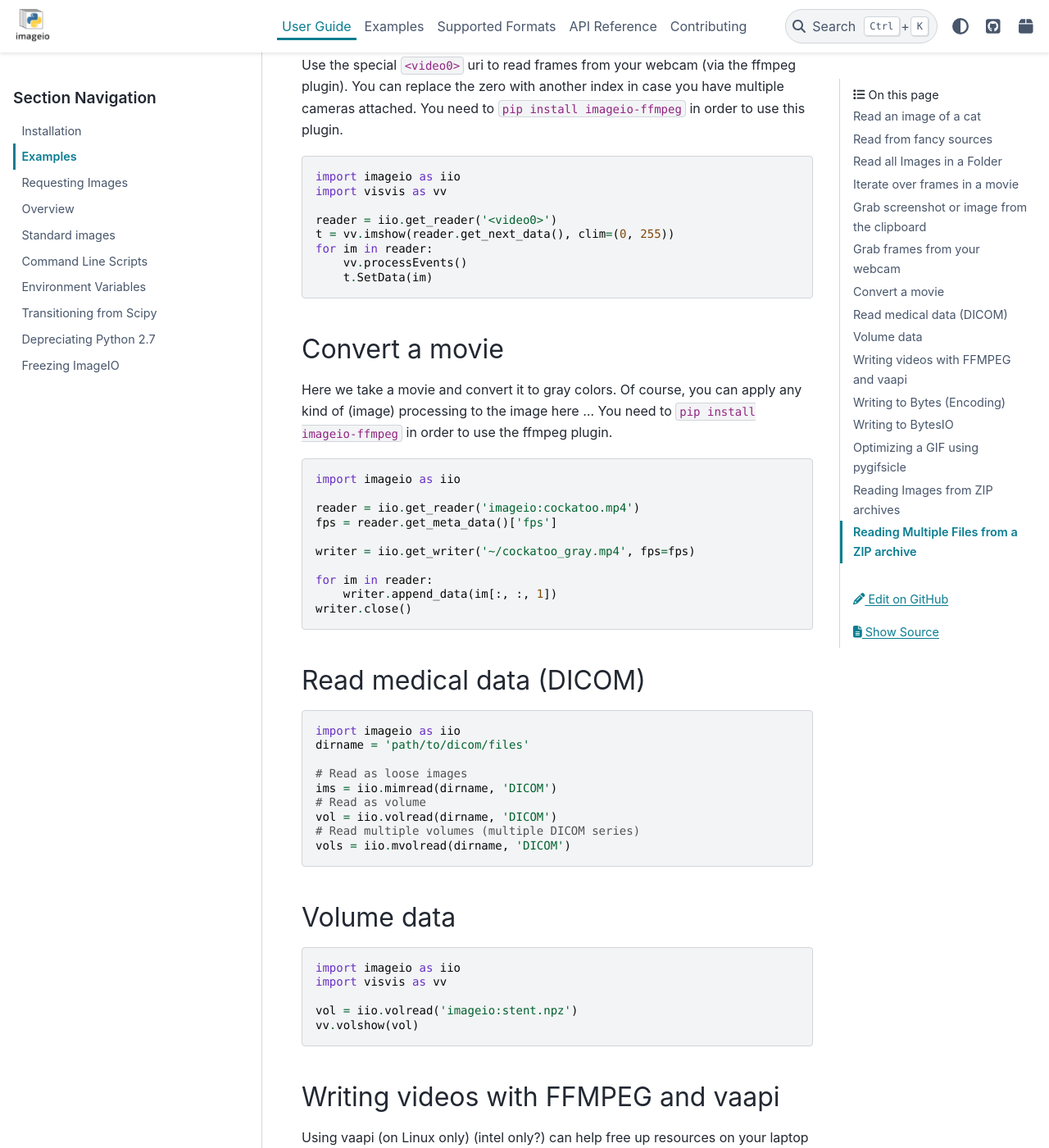
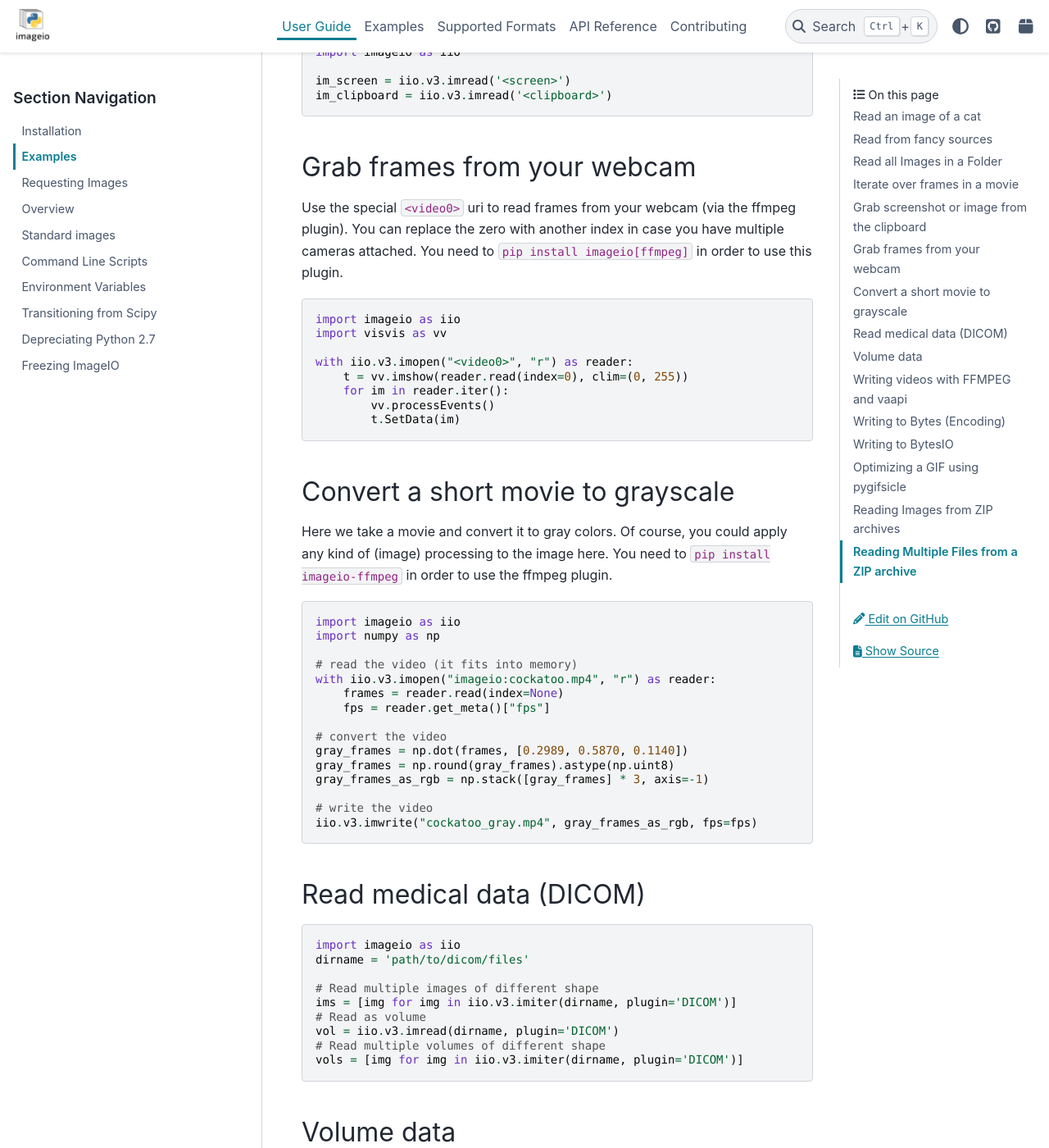
Before and after one commit to imageio/imageio, a Sphinx documentation site: the page built from docs/examples.rst, in a window 1280 px wide and 1400 px high, scrolled down 2233 px. Shown: the whole window at 82% size. Built offline with Sphinx 7.4.7 and the PyData theme 0.15.4, drawn with Linux system fonts in a browser that asks for light colours; some of the changed text lies outside the part shown.

Commit message:
DOC: update examples to use v3

```diff
--- a/docs/examples.rst
+++ b/docs/examples.rst
@@ -19,8 +19,8 @@ Probably the most important thing you'll ever need.
 
     import imageio as iio
 
-    im = iio.imread('imageio:chelsea.png')
-    print(im.shape)
+    im = iio.v3.imread('imageio:chelsea.png')
+    print(im.shape)  # (300, 451, 3)
 
 If the image is a GIF:
 
@@ -28,17 +28,23 @@ If the image is a GIF:
 
     import imageio as iio
 
-    im = iio.get_reader('cat.gif')
-    for frame in im:
-        print(frame.shape)  # Each frame is a numpy matrix
+    frames = iio.v3.imread("newtonscradle.gif", index=None)
+    # ndarray with (num_frames, height, width, channel)
+    print(frames.shape)  # (36, 150, 200, 3)
 
 If the GIF is stored in memory:
 
 .. code-block:: python
 
     import imageio as iio
+    from pathlib import Path
 
-    im = iio.get_reader(image_bytes, '.gif')
+    # setup
+    image_path = iio.core.get_remote_file("images/newtonscradle.gif")
+    bytes_image = Path(image_path).read_bytes()
+
+    # the actual reading
+    frames = iio.v3.imread(bytes_image, index=None)
 
 
 Read from fancy sources
@@ -49,22 +55,24 @@ Imageio can read from filenames, file objects, http, zipfiles and bytes.
 .. code-block:: python
 
     import imageio as iio
-    import visvis as vv
+    import matplotlib.pyplot as plt
 
-    im = iio.imread('http://upload.wikimedia.org/wikipedia/commons/d/de/Wikipedia_Logo_1.0.png')
-    vv.imshow(im)
+    im = iio.v3.imread('http://upload.wikimedia.org/wikipedia/commons/d/de/Wikipedia_Logo_1.0.png')
+    plt.imshow(im, cmap="gray")
+    plt.show()
 
-Note: reading from HTTP and zipfiles works for many formats including png and jpeg, but may not work
-for all formats (some plugins "seek" the file object, which HTTP/zip streams do not support).
-In such a case one can download/extract the file first. For HTTP one can use something like
+Note: reading from HTTP and zipfiles works for many formats including png and
+jpeg, but may not work for all formats (some plugins "seek" the file object,
+which HTTP/zip streams do not support). In such a case one can download/extract
+the file first. For HTTP one can use something like
 ``imageio.imread(imageio.core.urlopen(url).read(), '.gif')``.
 
 Read all Images in a Folder
 ---------------------------
 
-One common scenario is that you want to read all images in a folder, e.g. for a scientific analysis, or
-because these are all your training examples. Assuming the folder only contains image files, you can
-read it using a snippet like
+One common scenario is that you want to read all images in a folder, e.g. for a
+scientific analysis, or because these are all your training examples. Assuming
+the folder only contains image files, you can read it using a snippet like
 
 .. code-block:: python
 
@@ -73,8 +81,11 @@ read it using a snippet like
 
     images = list()
     for file in Path("path/to/folder").iterdir():
-        im = iio.imread(file)
+        im = iio.v3.imread(file)
         images.append(im)
+
+Note, however, that ``Path().iterdir()`` does not make any guarantees about the
+order in which files are read.
 
 
 Iterate over frames in a movie
@@ -84,9 +95,8 @@ Iterate over frames in a movie
 
     import imageio as iio
 
-    reader = iio.get_reader('imageio:cockatoo.mp4')
-    for i, im in enumerate(reader):
-        print('Mean of frame %i is %1.1f' % (i, im.mean()))
+    for i, frame in enumerate(iio.v3.imiter("imageio:cockatoo.mp4")):
+        print("Mean of frame %i is %1.1f" % (i, frame.mean()))
 
 
 Grab screenshot or image from the clipboard
@@ -98,50 +108,54 @@ Grab screenshot or image from the clipboard
 
     import imageio as iio
 
-    im_screen = iio.imread('<screen>')
-    im_clipboard = iio.imread('<clipboard>')
+    im_screen = iio.v3.imread('<screen>')
+    im_clipboard = iio.v3.imread('<clipboard>')
 
 
 Grab frames from your webcam
 ----------------------------
 
-Use the special ``<video0>`` uri to read frames from your webcam (via
-the ffmpeg plugin). You can replace the zero with another index in case
-you have multiple cameras attached. You need to ``pip install imageio-ffmpeg``
-in order to use this plugin.
+Use the special ``<video0>`` uri to read frames from your webcam (via the ffmpeg
+plugin). You can replace the zero with another index in case you have multiple
+cameras attached. You need to ``pip install imageio[ffmpeg]`` in order to use
+this plugin.
 
 .. code-block:: python
 
     import imageio as iio
     import visvis as vv
 
-    reader = iio.get_reader('<video0>')
-    t = vv.imshow(reader.get_next_data(), clim=(0, 255))
-    for im in reader:
-        vv.processEvents()
-        t.SetData(im)
+    with iio.v3.imopen("<video0>", "r") as reader:
+        t = vv.imshow(reader.read(index=0), clim=(0, 255))
+        for im in reader.iter():
+            vv.processEvents()
+            t.SetData(im)
 
 
-Convert a movie
-------------------------------
+Convert a short movie to grayscale
+----------------------------------
 
-Here we take a movie and convert it to gray colors. Of course, you
-can apply any kind of (image) processing to the image here ...
-You need to ``pip install imageio-ffmpeg`` in order to use the ffmpeg plugin.
+Here we take a movie and convert it to gray colors. Of course, you could apply
+any kind of (image) processing to the image here. You need to ``pip install
+imageio-ffmpeg`` in order to use the ffmpeg plugin.
 
 .. code-block:: python
 
     import imageio as iio
+    import numpy as np
 
-    reader = iio.get_reader('imageio:cockatoo.mp4')
-    fps = reader.get_meta_data()['fps']
+    # read the video (it fits into memory)
+    with iio.v3.imopen("imageio:cockatoo.mp4", "r") as reader:
+        frames = reader.read(index=None)
+        fps = reader.get_meta()["fps"]
 
-    writer = iio.get_writer('~/cockatoo_gray.mp4', fps=fps)
+    # convert the video
+    gray_frames = np.dot(frames, [0.2989, 0.5870, 0.1140])
+    gray_frames = np.round(gray_frames).astype(np.uint8)
+    gray_frames_as_rgb = np.stack([gray_frames] * 3, axis=-1)
 
-    for im in reader:
-        writer.append_data(im[:, :, 1])
-    writer.close()
-
+    # write the video
+    iio.v3.imwrite("cockatoo_gray.mp4", gray_frames_as_rgb, fps=fps)
 
 
 Read medical data (DICOM)
@@ -152,12 +166,12 @@ Read medical data (DICOM)
     import imageio as iio
     dirname = 'path/to/dicom/files'
 
-    # Read as loose images
-    ims = iio.mimread(dirname, 'DICOM')
+    # Read multiple images of different shape
+    ims = [img for img in iio.v3.imiter(dirname, plugin='DICOM')]
     # Read as volume
-    vol = iio.volread(dirname, 'DICOM')
-    # Read multiple volumes (multiple DICOM series)
-    vols = iio.mvolread(dirname, 'DICOM')
+    vol = iio.v3.imread(dirname, plugin='DICOM')
+    # Read multiple volumes of different shape
+    vols = [img for img in iio.v3.imiter(dirname, plugin='DICOM')]
 
 
 Volume data
@@ -168,16 +182,15 @@ Volume data
     import imageio as iio
     import visvis as vv
 
-    vol = iio.volread('imageio:stent.npz')
+    vol = iio.v3.imread('imageio:stent.npz')
     vv.volshow(vol)
 
 
 Writing videos with FFMPEG and vaapi
 ------------------------------------
-Using vaapi (on Linux only) (intel only?) can help free up resources on
-your laptop while you are encoding videos. One notable
-difference between vaapi and x264 is that vaapi doesn't support the color
-format yuv420p.
+Using vaapi (on Linux only) (intel only?) can help free up resources on your
+laptop while you are encoding videos. One notable difference between vaapi and
+x264 is that vaapi doesn't support the color format yuv420p.
 
 Note, you will need ffmpeg compiled with vaapi for this to work.
 
@@ -215,8 +228,8 @@ A little bit of explanation:
 
   * ``pixelformat``: set to ``'vaapi_vld'`` to avoid a warning in ffmpeg.
   * ``codec``: the code you wish to use to encode the video. Make sure your
-    hardware supports the chosen codec. If your hardware supports h265, you
-    may be able to encode using ``'hevc_vaapi'``
+    hardware supports the chosen codec. If your hardware supports h265, you may
+    be able to encode using ``'hevc_vaapi'``
 
 
 Writing to Bytes (Encoding)
@@ -232,23 +245,22 @@ you, for example, want to write with pillow, you can use:
 
 .. code-block:: python
 
-    from imageio import v3 as iio
+    import imageio as iio
 
     # load an example image
-    img = iio.imread('imageio:astronaut.png')
+    img = iio.v3.imread('imageio:astronaut.png')
 
     # png-encoded bytes string
     # Note: defaults to RGB color space
-    png_encoded = iio.imwrite("<bytes>", img, plugin="pillow", format="PNG")
+    png_encoded = iio.v3.imwrite("<bytes>", img, plugin="pillow", format="PNG")
 
     # jpg-encoded bytes string
     # Note: defaults to RGB color space
-    jpg_encoded = iio.imwrite("<bytes>", img, plugin="pillow", format="JPEG")
+    jpg_encoded = iio.v3.imwrite("<bytes>", img, plugin="pillow", format="JPEG")
 
     # RGBA bytes string
-    # Important Note: omitting mode="RGBA" would result in a corrupted byte string
-    img = iio.imread('imageio:astronaut.png', mode="RGBA")
-    jpg_encoded = iio.imwrite("<bytes>", img, plugin="pillow", format="JPEG", mode="RGBA")
+    img = iio.v3.imread('imageio:astronaut.png', mode="RGBA")
+    jpg_encoded = iio.v3.imwrite("<bytes>", img, plugin="pillow", format="JPEG", mode="RGBA")
 
 Writing to BytesIO
 ------------------
@@ -257,38 +269,39 @@ Similar to writing to byte strings, you can also write to BytesIO directly.
 
 .. code-block:: python
 
-    from imageio import v3 as iio
+    import imageio as iio
     import io
 
     # load an example image
-    img = iio.imread('imageio:astronaut.png')
+    img = iio.v3.imread('imageio:astronaut.png')
 
     # write as PNG
     output = io.BytesIO()
-    iio.imwrite(output, img, plugin="pillow", format="PNG")
+    iio.v3.imwrite(output, img, plugin="pillow", format="PNG")
 
     # write as JPG
     output = io.BytesIO()
-    iio.imwrite(output, img, plugin="pillow", format="JPEG")
+    iio.v3.imwrite(output, img, plugin="pillow", format="JPEG")
 
 Optimizing a GIF using pygifsicle
 ------------------------------------
-When creating a `GIF <https://it.wikipedia.org/wiki/Graphics_Interchange_Format>`_
-using `imageio <https://imageio.readthedocs.io/en/stable/>`_ the resulting images
-can get quite heavy, as the created GIF is not optimized.
-This can be useful when the elaboration process for the GIF is not finished yet
-(for instance if some elaboration on specific frames stills need to happen),
-but it can be an issue when the process is finished and the GIF is unexpectedly big.
+When creating a `GIF
+<https://it.wikipedia.org/wiki/Graphics_Interchange_Format>`_ using `imageio
+<https://imageio.readthedocs.io/en/stable/>`_ the resulting images can get quite
+heavy, as the created GIF is not optimized. This can be useful when the
+elaboration process for the GIF is not finished yet (for instance if some
+elaboration on specific frames stills need to happen), but it can be an issue
+when the process is finished and the GIF is unexpectedly big.
 
-GIF files can be compressed in several ways, the most common one method
-(the one used here) is saving just the differences between the following frames.
-In this example, we apply the described method to a given GIF `my_gif` using
-`pygifsicle <https://github.com/LucaCappelletti94/pygifsicle>`_, a porting
-of the general-purpose GIF editing command-line library
-`gifsicle <https://www.lcdf.org/gifsicle/>`_. To install pygifsicle and gifsicle,
-`read the setup on the project page <https://github.com/LucaCappelletti94/pygifsicle>`_:
-it boils down to installing the package using pip and following
-the console instructions:
+GIF files can be compressed in several ways, the most common one method (the one
+used here) is saving just the differences between the following frames. In this
+example, we apply the described method to a given GIF `my_gif` using `pygifsicle
+<https://github.com/LucaCappelletti94/pygifsicle>`_, a porting of the
+general-purpose GIF editing command-line library `gifsicle
+<https://www.lcdf.org/gifsicle/>`_. To install pygifsicle and gifsicle, `read
+the setup on the project page
+<https://github.com/LucaCappelletti94/pygifsicle>`_: it boils down to installing
+the package using pip and following the console instructions:
 
 .. code-block:: shell
 
@@ -307,15 +320,18 @@ Now, let's start by creating a gif using imageio:
 
     n = 100
     plt.figure(figsize=(4,4))
-    for i, x in enumerate(range(n)):
+    for x in range(n):
         plt.scatter(x/n, x/n)
         plt.xlim(0, 1)
         plt.ylim(0, 1)
-        plt.savefig("{i}.jpg".format(i=i))
+        plt.savefig(f"{x}.jpg")
 
-    with iio.get_writer(gif_path, mode='I') as writer:
-        for i in range(n):
-            writer.append_data(iio.imread(frames_path.format(i=i)))
+    frames = np.stack(
+        [iio.v3.imread("{i}.jpg") for i in range(n)],
+        axis=0
+    )
+
+    iio.v3.imwrite(gif_path, frames, mode=I)
 
 This way we obtain a 2.5MB gif.
 
@@ -346,15 +362,18 @@ Putting everything together:
 
     n = 100
     plt.figure(figsize=(4,4))
-    for i, x in enumerate(range(n)):
+    for x in range(n):
         plt.scatter(x/n, x/n)
         plt.xlim(0, 1)
         plt.ylim(0, 1)
-        plt.savefig("{i}.jpg".format(i=i))
+        plt.savefig(f"{x}.jpg")
 
-    with iio.get_writer(gif_path, mode='I') as writer:
-        for i in range(n):
-            writer.append_data(iio.imread(frames_path.format(i=i)))
+    frames = np.stack(
+        [iio.v3.imread("{i}.jpg") for i in range(n)],
+        axis=0
+    )
+
+    iio.v3.imwrite(gif_path, frames, mode=I)
 
     optimize(gif_path)
 
@@ -363,15 +382,15 @@ Reading Images from ZIP archives
 
 .. note::
 
-    In the future, this syntax will change to better match the URI
-    standard by using fragments. The updated syntax will be
+    In the future, this syntax will change to better match the URI standard by
+    using fragments. The updated syntax will be
     ``"Path/to/file.zip#path/inside/zip/to/image.png"``.
 
 .. code-block:: python
 
     import imageio as iio
 
-    image = iio.imread("Path/to/file.zip/path/inside/zip/to/image.png")
+    image = iio.v3.imread("Path/to/file.zip/path/inside/zip/to/image.png")
 
 
 
@@ -391,5 +410,5 @@ over them with a simple script like the one below.
     images = list()
     with ZipFile("imageio.zip") as zf:
         for name in zf.namelist():
-            im = iio.imread(name)
+            im = iio.v3.imread(name)
             images.append(im)
```
Also changed, not shown: other parts of docs/examples.rst (+2 -2 lines).
